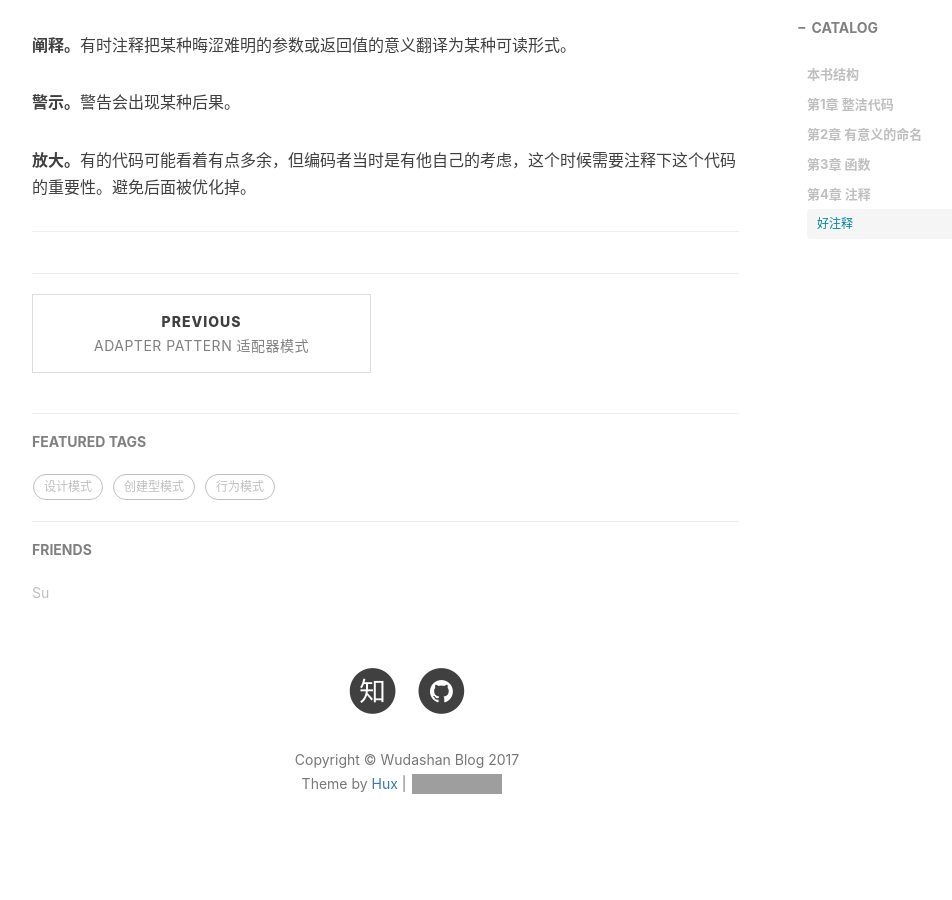
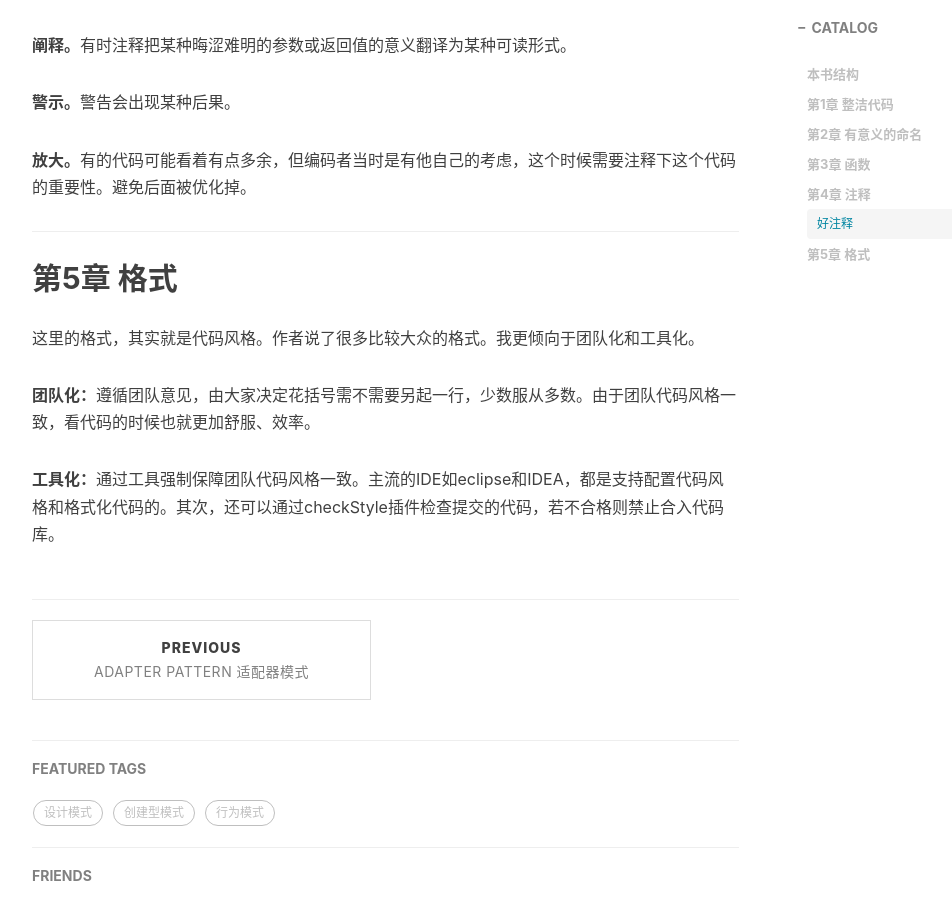
Before and after one commit to wudashan/wudashan.github.io, a Jekyll site: the page built from _posts/2017-05-03-Clean-Code-Read-Notes.markdown, in a window 1280 px wide and 900 px high, scrolled down 3378 px. Shown: the whole window, without its empty margins (233-1185 px from the left). Built offline with Jekyll 4.4.1, drawn with Linux system fonts in a browser that asks for light colours; nearby versions of some CDN libraries; comment, search, counter and statistics services are not loaded; grey boxes are pictures that could not be loaded.

Commit message:
更新第五章

```diff
--- a/_posts/2017-05-03-Clean-Code-Read-Notes.markdown
+++ b/_posts/2017-05-03-Clean-Code-Read-Notes.markdown
@@ -104,3 +104,11 @@ if (employee.isEligibleForFullBenefits()) {
 **放大。**有的代码可能看着有点多余，但编码者当时是有他自己的考虑，这个时候需要注释下这个代码的重要性。避免后面被优化掉。
 
 ---
+
+## 第5章 格式
+
+这里的格式，其实就是代码风格。作者说了很多比较大众的格式。我更倾向于团队化和工具化。
+
+**团队化：**遵循团队意见，由大家决定花括号需不需要另起一行，少数服从多数。由于团队代码风格一致，看代码的时候也就更加舒服、效率。
+
+**工具化：**通过工具强制保障团队代码风格一致。主流的IDE如eclipse和IDEA，都是支持配置代码风格和格式化代码的。其次，还可以通过checkStyle插件检查提交的代码，若不合格则禁止合入代码库。
```
